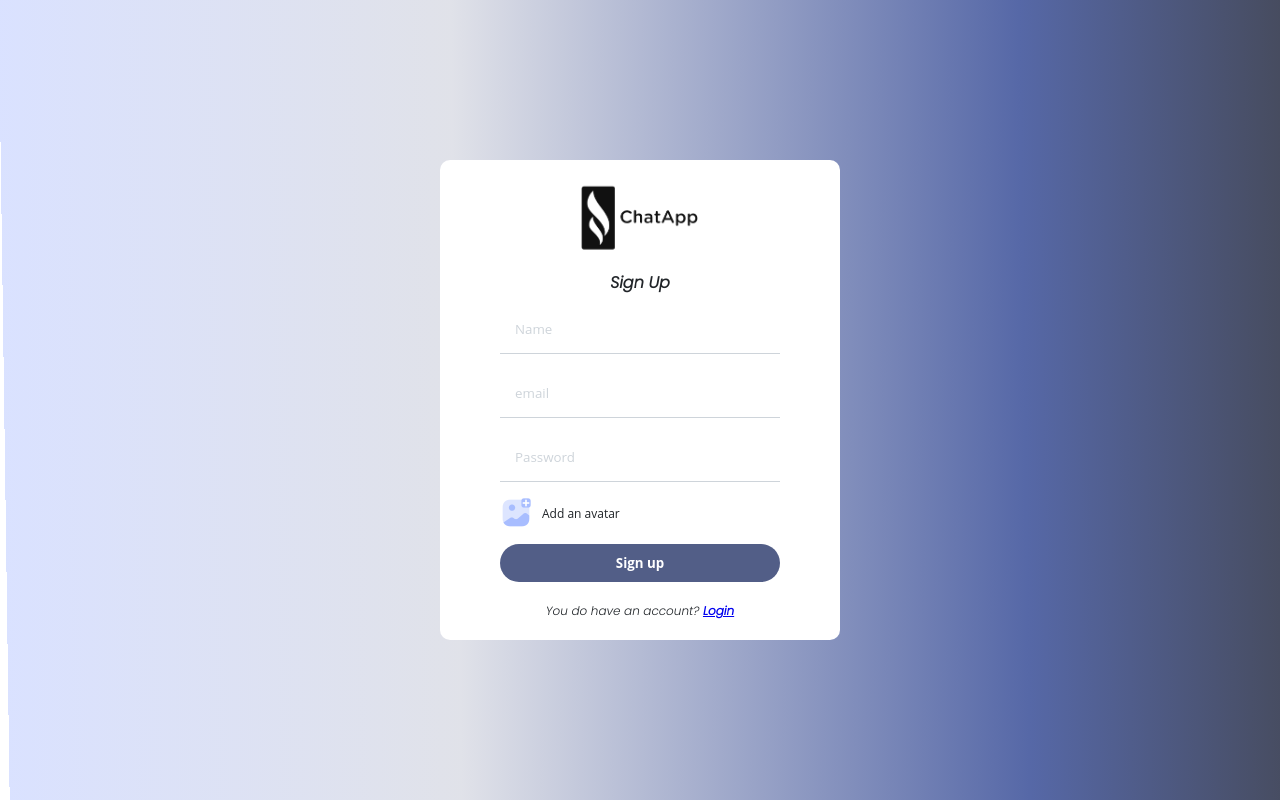
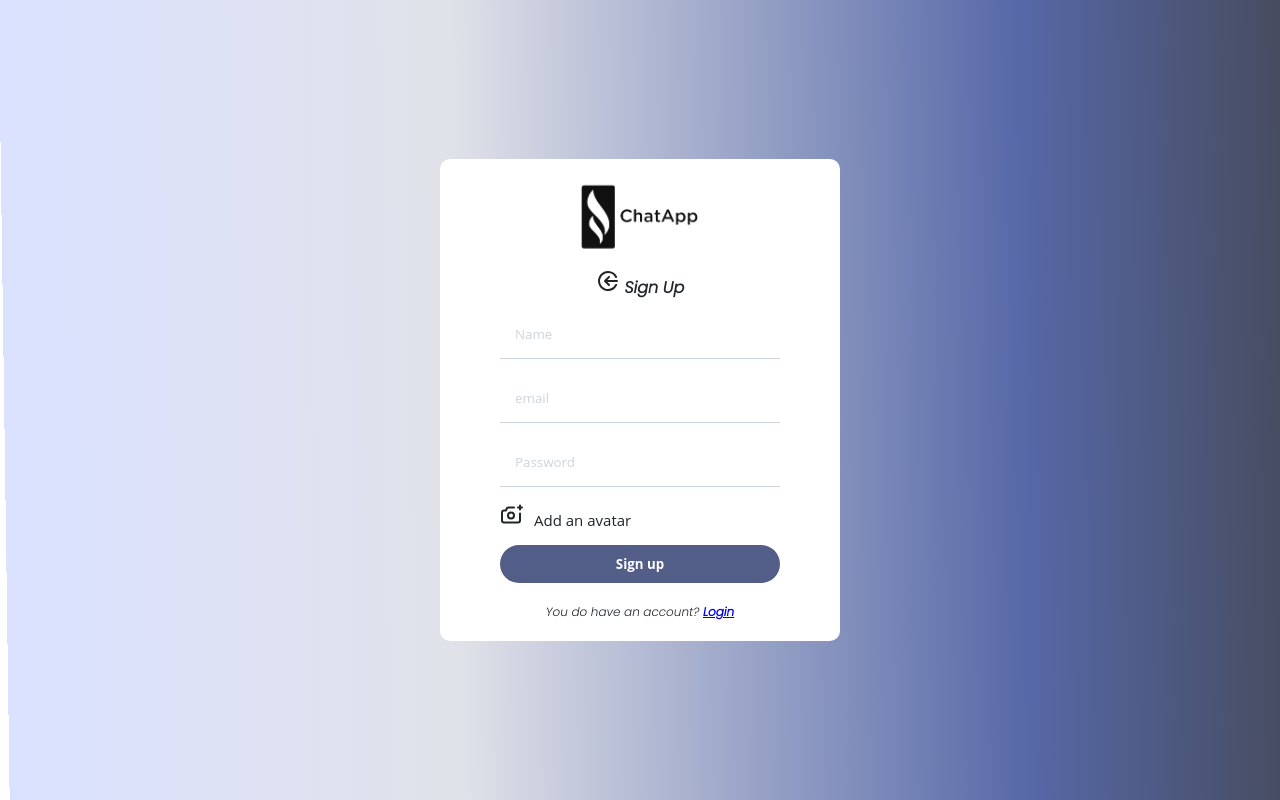
Before and after one commit to YonAndualem/ChatApp, a React (Create React App) app: page /register in a window 1280 px wide. Built offline with nearby package versions, Linux system fonts and the light colour scheme; no server answers.

Commit message:
uil icons

```diff
--- a/package.json
+++ b/package.json
@@ -3,6 +3,7 @@
   "version": "0.1.0",
   "private": true,
   "dependencies": {
+    "@iconscout/react-unicons": "^2.0.2",
     "@testing-library/jest-dom": "^5.16.5",
     "@testing-library/react": "^13.4.0",
     "@testing-library/user-event": "^13.5.0",
--- a/src/pages/Login.jsx
+++ b/src/pages/Login.jsx
@@ -3,6 +3,7 @@ import { useNavigate, Link } from "react-router-dom";
 import { signInWithEmailAndPassword } from "firebase/auth";
 import { auth } from "../firebase";
 import logo from "../img/1.png";
+import { UilSignin } from '@iconscout/react-unicons'
 
 const Login = () => {
   const [err, setErr] = useState(false);
@@ -24,7 +25,7 @@ const Login = () => {
     <div className="formContainer">
       <div className="formWrapper">
         <img className="main-logo" src={logo} alt="logo" />
-        <span className="title">Login</span>
+        <span className="title"><UilSignin className="uil"/>Login</span>
         <form onSubmit={handleSubmit}>
           <input type="email" placeholder="email" />
           <input type="password" placeholder="password" />
--- a/src/pages/Register.jsx
+++ b/src/pages/Register.jsx
@@ -1,11 +1,12 @@
 import React, { useState } from "react";
-import Add from "../img/addAvatar.png";
 import { createUserWithEmailAndPassword, updateProfile } from "firebase/auth";
 import { auth, db, storage } from "../firebase";
 import { ref, uploadBytesResumable, getDownloadURL } from "firebase/storage";
 import { doc, setDoc } from "firebase/firestore";
 import { useNavigate, Link } from "react-router-dom";
 import logo from "../img/1.png";
+import { UilSignInAlt } from '@iconscout/react-unicons'
+import { UilCameraPlus } from '@iconscout/react-unicons'
 
 const Register = () => {
   const [err, setErr] = useState(false);
@@ -64,15 +65,17 @@ const Register = () => {
     <div className="formContainer">
       <div className="formWrapper">
         <img className="main-logo" src={logo} alt="logo" />
-        <span className="title">Sign Up</span>
+        <span className="title"><UilSignInAlt className="uil" /> Sign Up </span>
         <form onSubmit={handleSubmit}>
           <input required type="text" placeholder="Name" />
           <input required type="email" placeholder="email" />
           <input required type="password" placeholder="Password" />
           <input required style={{ display: "none" }} type="file" id="file" />
           <label htmlFor="file">
-            <img src={Add} alt="" required/>
-            <span>Add an avatar</span>
+            <span> <UilCameraPlus className="uil"/>
+            <span className="image-add">
+            Add an avatar
+            </span></span>
           </label>
           <button disabled={loading} className="sign_btn">Sign up</button>
           {loading && "Uploading and compressing the image please wait..."}
--- a/src/style.scss
+++ b/src/style.scss
@@ -40,7 +40,7 @@ $sign-btn: #525E87;
   height: 100vh;
   display: flex;
   align-items: center;
- justify-content: center;
+  justify-content: center;
 
   .formWrapper {
     background-color: $white;
@@ -84,6 +84,11 @@ $sign-btn: #525E87;
         &::placeholder {
           color: $gray-medium;
         }
+      }
+      .image-add{
+        color: $gray-dark;
+        font-size: 15px;
+        padding-left: 10px;
       }
 
       button {
```
Also changed, not shown: 1 other file (tests, documents, lock files or other folders).
